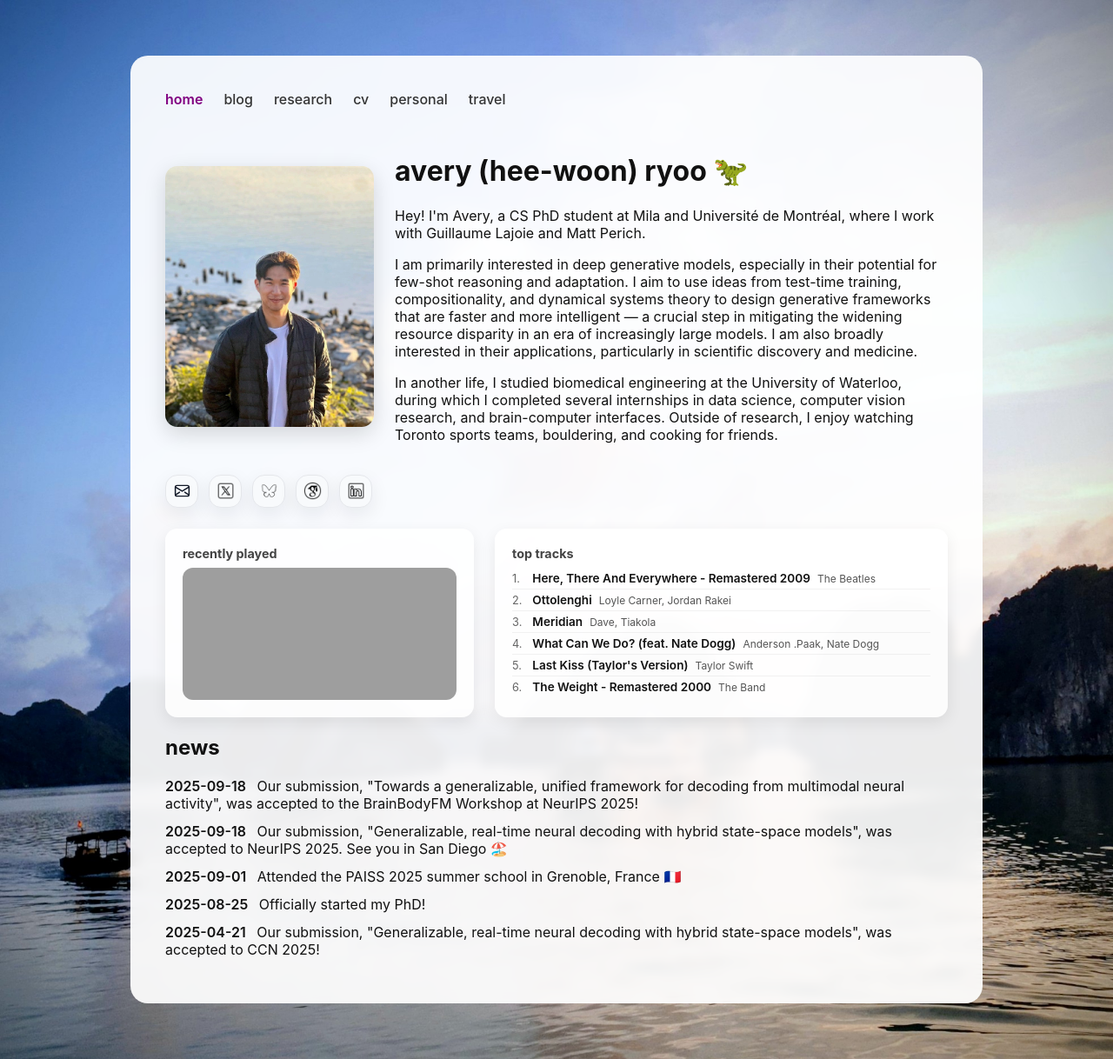
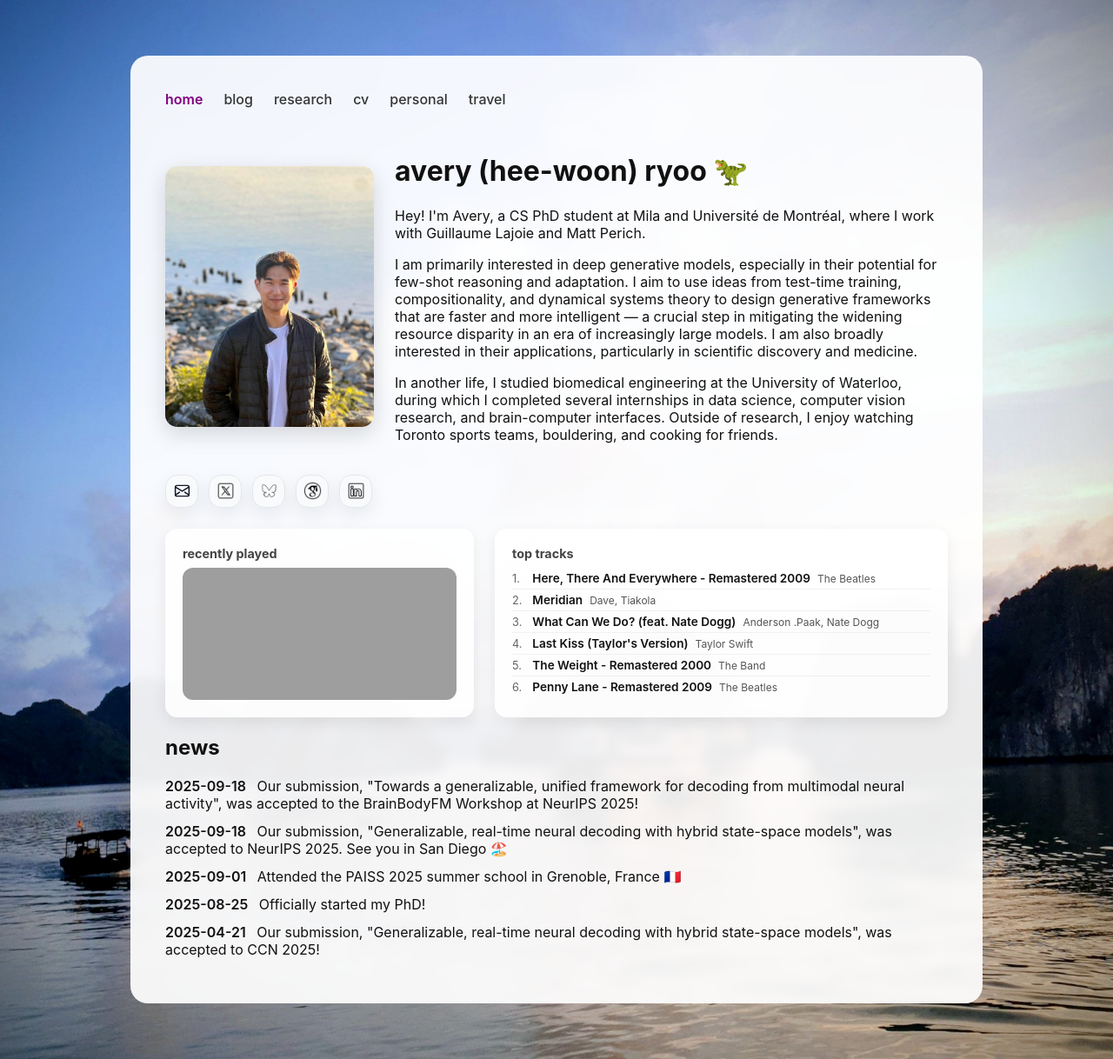
Before and after one commit to averyryoo/averyryoo.github.io, a Jekyll site: the page built from index.md, in a window 1280 px wide. Shown: the whole page at 87% size. Built offline with Jekyll 4.4.1, drawn with Linux system fonts in a browser that asks for light colours; grey boxes are pictures that could not be loaded.

Commit message:
chore: update spotify data

```diff
--- a/_data/spotify.yml
+++ b/_data/spotify.yml
@@ -9,9 +9,6 @@ top_tracks:
 - artist: The Beatles
   track: Here, There And Everywhere - Remastered 2009
   url: https://open.spotify.com/track/2B4Y9u4ERAFiMo13XPJyGP
-- artist: Loyle Carner, Jordan Rakei
-  track: Ottolenghi
-  url: https://open.spotify.com/track/64I9byMYBlS1ARsC3vtpgW
 - artist: Dave, Tiakola
   track: Meridian
   url: https://open.spotify.com/track/7uilb01TiHfrsk1HGCB98V
@@ -24,4 +21,7 @@ top_tracks:
 - artist: The Band
   track: The Weight - Remastered 2000
   url: https://open.spotify.com/track/0P7DoyGrr4Wp9w5TotEtUC
-updated_at: 2026-05-28 14:36 UTC
+- artist: The Beatles
+  track: Penny Lane - Remastered 2009
+  url: https://open.spotify.com/track/1h04XMpzGzmAudoI6VHBgA
+updated_at: 2026-05-28 18:09 UTC
```
